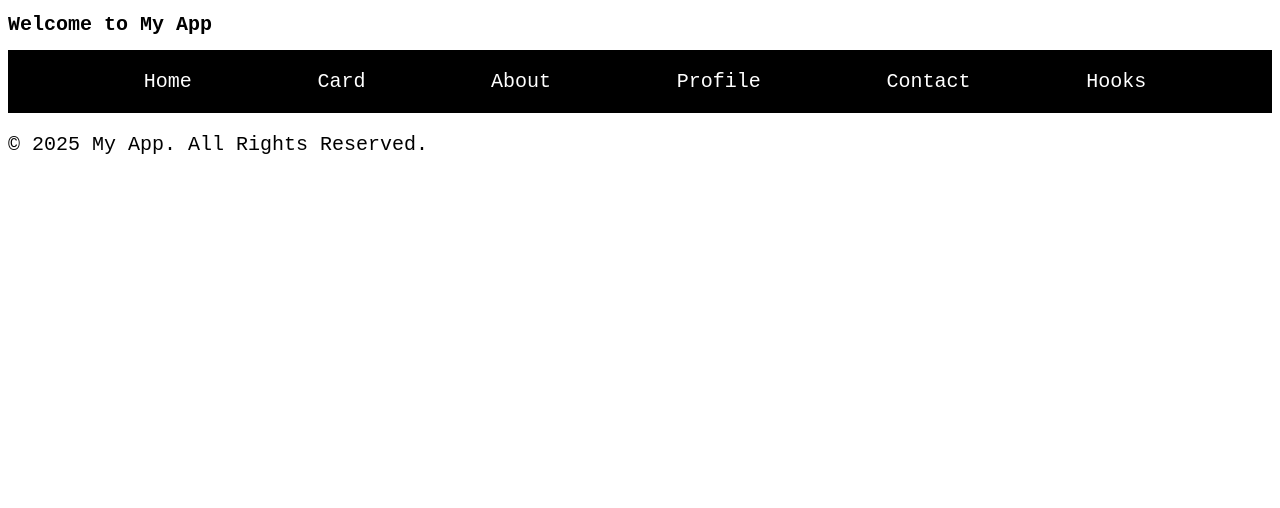
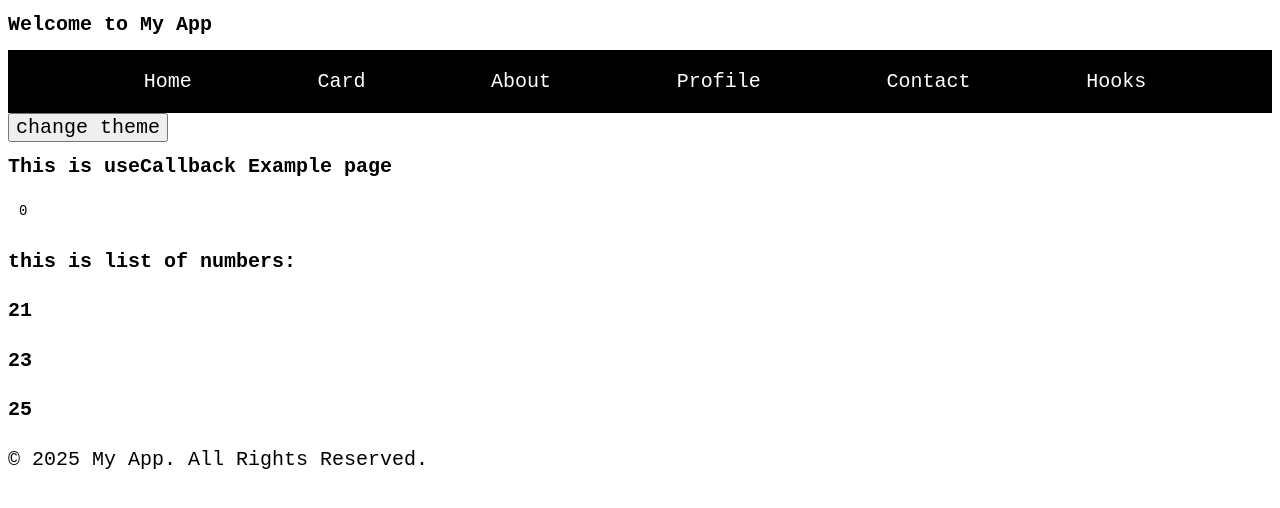
Before and after one commit to Ajay-kannan2006/MERN-InternShip, a React (Vite) app in the folder React-Project/: page /use-callback in a window 1280 px wide. Shown: the top 508 px of the page. Built offline with nearby package versions, Linux system fonts and the light colour scheme.

Commit message:
day 10 afternoon useCallback completed

```diff
--- a/React-Project/src/App.jsx
+++ b/React-Project/src/App.jsx
@@ -17,6 +17,7 @@ import UseEffectApi from "./components/functionalComponets/Hooks/UseEffectAPI";
 import TaskAPI from "./components/functionalComponets/Hooks/TaskAPI";
 import UseRef from "./components/functionalComponets/Hooks/UseRef";
 import UseMemo from "./components/functionalComponets/Hooks/useMemo";
+import UseCallback from "./components/functionalComponets/Hooks/UseCallBack";
 
 const App = () => {
   return (
@@ -37,6 +38,7 @@ const App = () => {
           <Route path="/image-api" element={<TaskAPI />}></Route>
           <Route path="/use-ref" element={<UseRef />}></Route>
           <Route path="/use-memo" element={<UseMemo />}></Route>
+          <Route path="/use-callback" element={<UseCallback />}></Route>
         </Routes>
       </BrowserRouter >
       <Footer />
--- /dev/null
+++ b/React-Project/src/components/functionalComponets/Hooks/UseCallBack.jsx
@@ -0,0 +1,36 @@
+import { useCallback, useState } from "react";
+// import NavBar from "../navBar";
+import List from "./list";
+
+const UseCallback = () => {
+    var [num, setNum] = useState(0);
+    var [dark, setDark] = useState(false);
+    var styling = {
+        backgroundColor: dark ? "black" : "white",
+        color: dark ? "white" : "black",
+    };
+    var getItems = useCallback(
+        (inr) => {
+            return [num + inr + 1, num + inr + 3, num + inr + 5];
+        },
+        [num]
+    );
+    return (
+        <div>
+            {/* <NavBar /> */}
+            <div style={styling}>
+                <button onClick={() => setDark((dark) => !dark)}>change theme</button>
+                <h1>This is useCallback Example page</h1>
+                <input
+                    type="number"
+                    value={num}
+                    onChange={(e) => {
+                        setNum(parseInt(e.target.value));
+                    }}
+                />
+            </div>
+            <List func={getItems} />
+        </div>
+    );
+};
+export default UseCallback;
--- /dev/null
+++ b/React-Project/src/components/functionalComponets/Hooks/list.jsx
@@ -0,0 +1,20 @@
+import { useEffect, useState } from "react";
+
+const List = ({ func }) => {
+    var [numbers, setNums] = useState([]);
+    useEffect(() => {
+        setNums(func(20
+        ));
+    }, [func]);
+    return (
+        <div>
+            <h3>
+                this is list of numbers:
+            </h3>
+            {numbers.map((number, index) => {
+                return <h4 key={index}>{number}</h4>;
+            })}
+        </div>
+    );
+};
+export default List;
--- a/React-Project/src/components/functionalComponets/Navbar.jsx
+++ b/React-Project/src/components/functionalComponets/Navbar.jsx
@@ -22,6 +22,7 @@ const Navbar = () => {
                             <li><Link to="/image-api" className='link'>Image Api</Link></li>
                             <li><Link to="/use-ref" className='link'>Use Ref</Link></li>
                             <li><Link to="/use-memo" className='link'>Use Memo</Link></li>
+                            <li><Link to="/use-callback" className='link'>Use Callback</Link></li>
                         </ul>}
                     </div>
                 </ol>
```
